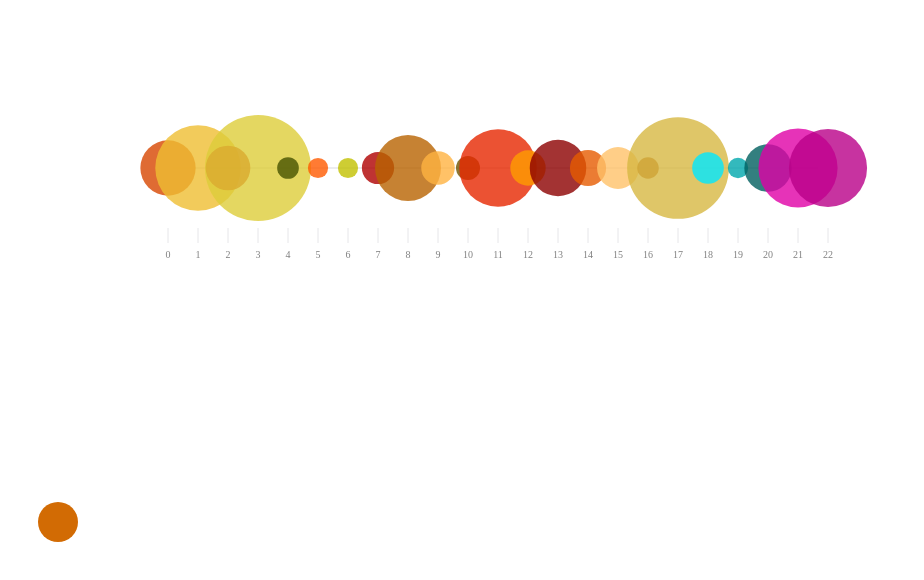
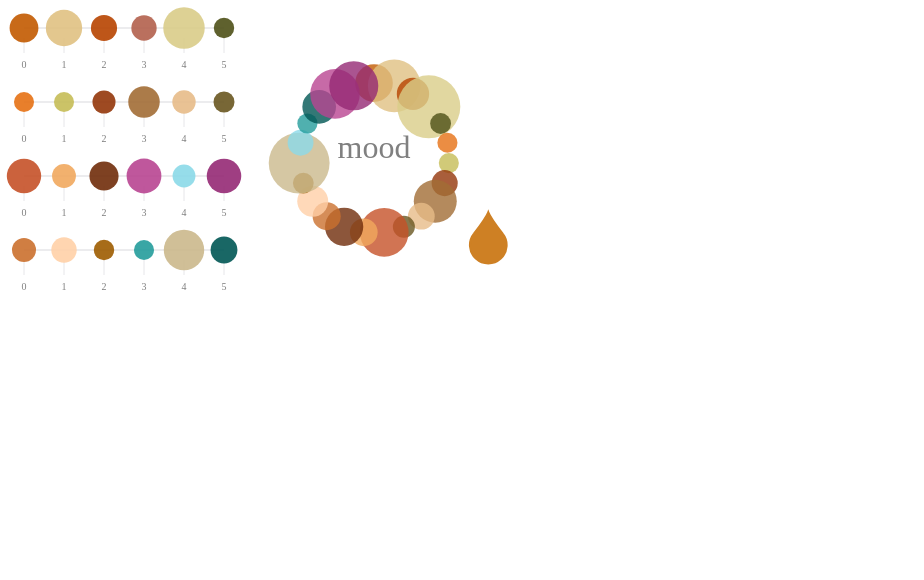
Before and after one commit to XandraV/colours-visualisation, a React (Create React App) app: page / in a window 1280 px wide. Shown: the top 580 px of the page, without its empty margins (0-924 px from the left). Built offline with nearby package versions, Linux system fonts and the light colour scheme.

Commit message:
created line and circular bubble chart, refactored getData and colour sorting

```diff
--- a/src/App.jsx
+++ b/src/App.jsx
@@ -1,73 +1,45 @@
 import React from "react";
-import * as Vibrant from "node-vibrant";
-import chroma from "chroma-js";
-import { sadList } from "./data";
-import BubbleChart from "./BubbleChart";
+import { sadData } from "./sadData";
+import BubbleCircleChart from "./BubbleCircleChart";
+import BubbleLineChart from "./BubbleLineChart";
+import getColourObjects from "./getData";
+import getRGBData from "./getRGBData";
 
 function App() {
-  function filterHSLColours(hslColours, borderHue1, borderHue2) {
-    return hslColours.filter((el) => el[0] > borderHue1 && el[0] <= borderHue2);
-  }
+  //   const mList = [
+  //   "https://scontent-lht6-1.cdninstagram.com/v/t51.2885-15/e35/s1080x1080/103478665_2972432299511895_7968360520928382486_n.jpg?_nc_ht=scontent-lht6-1.cdninstagram.com&_nc_cat=103&_nc_ohc=9-KS84zpHuIAX_y1fvC&_nc_tp=15&oh=8fc3246480222978e7ac2395becd9d62&oe=5FAA83D7",
+  //   "https://scontent-lhr8-1.cdninstagram.com/v/t51.2885-15/e35/s1080x1080/85186025_223195675378780_981447206204500726_n.jpg?_nc_ht=scontent-lhr8-1.cdninstagram.com&_nc_cat=104&_nc_ohc=AxZuXKQybN8AX8a_p9B&_nc_tp=15&oh=49d68f91f12cef4399ce25c7ee5a1527&oe=5FA83D48",
+  //   "https://scontent-lhr8-1.cdninstagram.com/v/t51.2885-15/e35/s1080x1080/87420304_2457378234526991_8448804233122272662_n.jpg?_nc_ht=scontent-lhr8-1.cdninstagram.com&_nc_cat=111&_nc_ohc=wNj2XSeabDEAX9U08wb&_nc_tp=15&oh=6e7af7827a18268c190a26222ddf60a5&oe=5FA9F54E",
+  //   "https://scontent-lht6-1.cdninstagram.com/v/t51.2885-15/e35/s1080x1080/82433509_2739131769504125_7161811541031103668_n.jpg?_nc_ht=scontent-lht6-1.cdninstagram.com&_nc_cat=105&_nc_ohc=Ccz3fMGnnuEAX-7ufm0&_nc_tp=15&oh=4d579e5cff86c202b67be8d0be932cfc&oe=5FA84503",
+  // ];
+  // const myLabels = ["sinking", "giving up", "drowning", "hopeless"];
 
-  function getRGBAndPopulation(hslList, data) {
-    return data
-      .map((el) => {
-        let res = [];
-        hslList.forEach((grp) => {
-          const index = el.hue.indexOf(grp[0]);
-          if (index > -1)
-            res.push({ rgb: el.rgb[index], population: el.population[index] });
-        });
-        return res;
-      })
-      .flat();
-  }
+  // const myres = getColourObjects(myList, myLabels)
 
-  const hues = sadList
-    .map((el) => el.hue)
-    .flat()
-    .sort((a, b) => a - b);
-
-  const hsls = sadList.map((el) => el.hsl).flat(1);
-
-  const groupBorders = chroma.limits(hues, "e", 5);
-
-  const group1HSL = filterHSLColours(hsls, groupBorders[0], groupBorders[1]);
-  const group2HSL = filterHSLColours(hsls, groupBorders[1], groupBorders[2]);
-  const group3HSL = filterHSLColours(hsls, groupBorders[2], groupBorders[3]);
-  const group4HSL = filterHSLColours(hsls, groupBorders[3], groupBorders[4]);
-  const group5HSL = filterHSLColours(hsls, groupBorders[4], groupBorders[5]);
-
-  const group1RGB = getRGBAndPopulation(group1HSL, sadList);
-  const group2RGB = getRGBAndPopulation(group2HSL, sadList);
-  const group3RGB = getRGBAndPopulation(group3HSL, sadList);
-  const group4RGB = getRGBAndPopulation(group4HSL, sadList);
-  const group5RGB = getRGBAndPopulation(group5HSL, sadList);
-
-   //Bubble data
-
-  const colours = sadList[3].rgb;
-  const population = sadList[3].population;
-  console.log();
-
-  const groupColours = group1RGB
-    .concat(group2RGB, group3RGB, group4RGB, group5RGB)
-    .map((g) => chroma(g.rgb).saturate(3).rgb());
-  const groupPopulations = group1RGB
-    .concat(group2RGB, group3RGB, group4RGB, group5RGB)
-    .map((g) => g.population);
-
-  const average = chroma.average(
-    groupColours.map((c) => `rgb(${c[0]},${c[1]},${c[2]})`),
-    "hsl"
-  );
+  // load data for circular bubble chart
+  const { groupColours, groupPopulations } = getRGBData(sadData);
+  console.log(groupColours);
+  console.log(groupPopulations);
 
   return (
-    <div className="App">
-      <BubbleChart colours={groupColours} population={groupPopulations} />
-      <svg>
-        <circle key={1} cx={`50`} cy={`50`} r={`20`} fill={average} />
-      </svg>
+    <div>
+      <span style={{ float: "left" }}>
+        {sadData.map((painting) => (
+          <BubbleLineChart
+            svgWidth={200}
+            colours={painting.rgb}
+            population={painting.population}
+          />
+        ))}
+      </span>
+      <span>
+        <BubbleCircleChart
+          size={300}
+          colours={groupColours}
+          population={groupPopulations}
+          title={"mood"}
+        />
+      </span>
     </div>
   );
 }
--- a/src/BubbleChart.jsx
+++ /dev/null
@@ -1,73 +0,0 @@
-import React, { useState } from "react";
-import * as d3 from "d3";
-import styled from "styled-components/macro";
-
-const BubbleWrapper = styled.div`
-  padding-top: 10rem;
-  padding-left: 10rem;
-`;
-
-const BubbleChart = (props) => {
-  const svgHeight = 300;
-  const svgWidth = 680;
-  const chartHeight = 260;
-  const chartWidth = 660;
-  const xScale = d3
-    .scaleLinear()
-    .domain([0, props.colours.length - 1])
-    .range([0, chartWidth]);
-
-  const yScale = d3
-    .scaleLinear()
-    .domain([0, Math.max(...props.population)])
-    .range([chartHeight, 0]);
-
-  const colours = props.colours.map((c) => (
-    `rgba(${c[0]},${c[1]},${c[2]}, 0.8)`
-  ));
-console.log(colours)
-  return (
-    <BubbleWrapper>
-      <svg width={svgWidth} height={svgHeight} style={{ overflow: "visible" }}>
-        <path
-          d={["M", 5, 0, "h", 0, "H", 650, "v", 0].join(" ")}
-          stroke="#e6e6e9"
-          strokeWidth="0.1rem"
-        />
-        {xScale.ticks(props.colours.length).map((value) => {
-
-            return (
-              <g key={value} transform={`translate(${xScale(value)},70)`}>
-                <line y1="-10" y2="5" stroke="#e6e6e9" />
-                <text
-                  key={value}
-                  style={{
-                    fontSize: "10px",
-                    textAnchor: "middle",
-                    transform: "translateY(20px)",
-                    fill: "grey",
-                  }}
-                >
-                  {value}
-                </text>
-              </g>
-            );
-
-        })}
-        {props.population.map((bubble, i) => {
-          return (
-            <circle
-              key={i}
-              cx={`${xScale(i)}`}
-              cy={`0`}
-              r={`${10 + bubble / 100}`}
-              fill={colours[i]}
-            />
-          );
-        })}
-      </svg>
-    </BubbleWrapper>
-  );
-};
-
-export default BubbleChart;
--- /dev/null
+++ b/src/BubbleCircleChart.jsx
@@ -0,0 +1,67 @@
+import React, { useState } from "react";
+import chroma from "chroma-js";
+import ColourDrop from "./ColourDrop";
+import styled from "styled-components/macro";
+
+const BubbleWrapper = styled.div``;
+
+const BubbleCircleChart = (props) => {
+  const size = props.size;
+  const population = props.population;
+  const colours = props.colours.map(
+    (c) => `rgba(${c[0]},${c[1]},${c[2]}, 0.8)`
+  );
+
+  const radius = size / 4;
+
+  const average = chroma.average(
+    props.colours.map((c) => `rgb(${c[0]},${c[1]},${c[2]})`),
+    "hsl"
+  );
+
+  return (
+    <BubbleWrapper>
+      <svg
+        width={size}
+        height={size}
+        style={{
+          overflow: "visible",
+          transform: "translate(" + size / 2 + "," + size / 2 + ")",
+        }}
+      >
+        {population.map((p, i) => (
+          <circle
+            key={i}
+            cx={`${
+              size / 2 +
+              radius *
+                Math.cos((i * 2 * Math.PI) / population.length - Math.PI / 2)
+            }`}
+            cy={`${
+              size / 2 +
+              radius *
+                Math.sin((i * 2 * Math.PI) / population.length - Math.PI / 2)
+            }`}
+            r={`${10 + p / 200}`}
+            fill={colours[i]}
+          />
+        ))}
+        <text
+          key={"title"}
+          x={size / 2}
+          y={size / 2}
+          style={{
+            fontSize: "2rem",
+            textAnchor: "middle",
+            fill: "grey",
+          }}
+        >
+            {props.title}
+        </text>
+        <ColourDrop colour={average} />
+      </svg>
+    </BubbleWrapper>
+  );
+};
+
+export default BubbleCircleChart;
--- /dev/null
+++ b/src/BubbleLineChart.jsx
@@ -0,0 +1,66 @@
+import React from "react";
+import * as d3 from "d3";
+import chroma from "chroma-js";
+import styled from "styled-components/macro";
+
+const BubbleWrapper = styled.div`
+  padding-left: 1rem;
+`;
+
+const BubbleLineChart = (props) => {
+  const svgHeight = 70;
+  const svgWidth = props.svgWidth;
+  const xScale = d3
+    .scaleLinear()
+    .domain([0, props.colours.length - 1])
+    .range([0, svgWidth]);
+
+  const colours = props.colours.map((c) => {
+    let satCol = chroma(c).saturate(1).rgb();
+    return `rgba(${satCol[0]},${satCol[1]},${satCol[2]}, 0.9)`;
+  });
+
+  return (
+    <BubbleWrapper>
+      <svg width={svgWidth} height={svgHeight} style={{ overflow: "visible" }}>
+        <path
+          d={["M", 0, 20, "h", 0, "H", svgWidth, "v", 0].join(" ")}
+          stroke="#e6e6e9"
+          strokeWidth="0.1rem"
+        />
+        {xScale.ticks(props.colours.length).map((value) => {
+          return (
+            <g key={value} transform={`translate(${xScale(value)},40)`}>
+              <line y1="-10" y2="5" stroke="#e6e6e9" />
+              <text
+                key={value}
+                style={{
+                  fontSize: "10px",
+                  textAnchor: "middle",
+                  transform: "translateY(20px)",
+                  fill: "grey",
+                }}
+              >
+                {value}
+              </text>
+            </g>
+          );
+        })}
+        {props.population.map((p, i) => {
+          return (
+            <circle
+              key={i}
+              cx={`${xScale(i)}`}
+              cy={`20`}
+              r={`${10 + p / 400}`}
+              fill={colours[i]}
+            />
+          );
+        })}
+        ;
+      </svg>
+    </BubbleWrapper>
+  );
+};
+
+export default BubbleLineChart;
--- /dev/null
+++ b/src/ColourDrop.jsx
@@ -0,0 +1,26 @@
+import React from "react";
+
+const ColourDrop = (props) => {
+  return (
+    <svg
+      width={"100px"}
+      height={"100px"}
+      viewBox={`70 10 70 70`}
+      style={{ overflow: "visible" }}
+    >
+      <g key={"average"} transform={`translate(240,150)`}>
+        <path
+          fill={props.colour}
+          stroke={props.colour}
+          strokeWidth="1.5"
+          d="M15 3
+               Q16.5 6.8 25 18
+               A12.8 12.8 0 1 1 5 18
+               Q13.5 6.8 15 3z"
+        />
+      </g>
+    </svg>
+  );
+};
+
+export default ColourDrop;
--- a/src/GetData.js
+++ b/src/GetData.js
@@ -1,11 +1,5 @@
- const negList = [
-    "https://scontent-lht6-1.cdninstagram.com/v/t51.2885-15/e35/s1080x1080/103478665_2972432299511895_7968360520928382486_n.jpg?_nc_ht=scontent-lht6-1.cdninstagram.com&_nc_cat=103&_nc_ohc=9-KS84zpHuIAX_y1fvC&_nc_tp=15&oh=8fc3246480222978e7ac2395becd9d62&oe=5FAA83D7",
-    "https://scontent-lhr8-1.cdninstagram.com/v/t51.2885-15/e35/s1080x1080/85186025_223195675378780_981447206204500726_n.jpg?_nc_ht=scontent-lhr8-1.cdninstagram.com&_nc_cat=104&_nc_ohc=AxZuXKQybN8AX8a_p9B&_nc_tp=15&oh=49d68f91f12cef4399ce25c7ee5a1527&oe=5FA83D48",
-    "https://scontent-lhr8-1.cdninstagram.com/v/t51.2885-15/e35/s1080x1080/87420304_2457378234526991_8448804233122272662_n.jpg?_nc_ht=scontent-lhr8-1.cdninstagram.com&_nc_cat=111&_nc_ohc=wNj2XSeabDEAX9U08wb&_nc_tp=15&oh=6e7af7827a18268c190a26222ddf60a5&oe=5FA9F54E",
-    "https://scontent-lht6-1.cdninstagram.com/v/t51.2885-15/e35/s1080x1080/82433509_2739131769504125_7161811541031103668_n.jpg?_nc_ht=scontent-lht6-1.cdninstagram.com&_nc_cat=105&_nc_ohc=Ccz3fMGnnuEAX-7ufm0&_nc_tp=15&oh=4d579e5cff86c202b67be8d0be932cfc&oe=5FA84503",
-  ];
-
-  const negLabels = ["sinking", "giving up", "drowning", "hopeless"];
+import * as Vibrant from "node-vibrant";
+import chroma from "chroma-js";
 
 const getColourObject = (painting, label) => {
   let colours = {};
@@ -28,16 +22,16 @@
     colours["population"] = population;
     colours["rgb"] = rgb;
     colours["hsl"] = hsl;
-      colours["hue"] = hue; //Math.ceil(hue)
+    colours["hue"] = hue;
   });
   return colours;
 };
 
-  const colourObjects = negList.map((painting, idx) => {
+export default function getColourObjects(links, labels) {
+  return links.map((painting, idx) => {
     const img = new Vibrant(painting);
-    const label = negLabels[idx];
+    const label = labels[idx];
     const result = getColourObject(img, label);
     return result;
   });
-
-  console.log(colourObjects);
+}
--- /dev/null
+++ b/src/getRGBData.js
@@ -0,0 +1,92 @@
+import chroma from "chroma-js";
+
+function getAllHSLColours(paitings) {
+  return paitings.map((el) => el.hsl).flat(1);
+}
+
+function getHues(paitings) {
+  return paitings
+    .map((el) => el.hue)
+    .flat()
+    .sort((a, b) => a - b);
+}
+
+// find possible borders for colour groups
+function getColourGroupBorders(hues) {
+  return chroma.limits(hues, "e", 5);
+}
+
+function getRGBAndPopulation(allHSLColours, data, borderHue1, borderHue2) {
+  // returns a group of hsl colours between borderHue1 and borderHue2
+  const hslGroup = allHSLColours.filter(
+    (el) => el[0] > borderHue1 && el[0] <= borderHue2
+  );
+  return (
+    data
+      // loop through paitings list
+      .map((el) => {
+        let res = [];
+        hslGroup.forEach((grp) => {
+          // find the rgb equivalent of that hsl colour
+          const index = el.hue.indexOf(grp[0]);
+          if (index > -1)
+            //return the rrgb colour and it's occurence = population
+            res.push({
+              rgb: el.rgb[index],
+              population: el.population[index],
+            });
+        });
+        return res;
+      })
+      .flat()
+  );
+}
+
+export default function getRGBData(colourObjects) {
+  const allHSLColours = getAllHSLColours(colourObjects);
+
+  const hues = getHues(colourObjects);
+  const groupBorders = getColourGroupBorders(hues);
+
+  //  groupped colours
+  const group1RGB = getRGBAndPopulation(
+    allHSLColours,
+    colourObjects,
+    groupBorders[0],
+    groupBorders[1]
+  );
+  const group2RGB = getRGBAndPopulation(
+    allHSLColours,
+    colourObjects,
+    groupBorders[1],
+    groupBorders[2]
+  );
+  const group3RGB = getRGBAndPopulation(
+    allHSLColours,
+    colourObjects,
+    groupBorders[2],
+    groupBorders[3]
+  );
+  const group4RGB = getRGBAndPopulation(
+    allHSLColours,
+    colourObjects,
+    groupBorders[3],
+    groupBorders[4]
+  );
+  const group5RGB = getRGBAndPopulation(
+    allHSLColours,
+    colourObjects,
+    groupBorders[4],
+    groupBorders[5]
+  );
+
+  // all colours for this mood
+  const groupColours = group1RGB
+    .concat(group2RGB, group3RGB, group4RGB, group5RGB)
+    .map((g) => chroma(g.rgb).saturate(1).rgb());
+  const groupPopulations = group1RGB
+    .concat(group2RGB, group3RGB, group4RGB, group5RGB)
+    .map((g) => g.population);
+
+  return { groupColours, groupPopulations };
+}
--- a/src/data.js
+++ b/src/sadData.js
@@ -1,4 +1,4 @@
-export const sadList = [
+export const sadData = [
   {
     hsl: [
       [30.000000000000007, 0.8571428571428571, 0.3843137254901961, 1],
```
Lines whose indentation alone changed are shown as unchanged.
